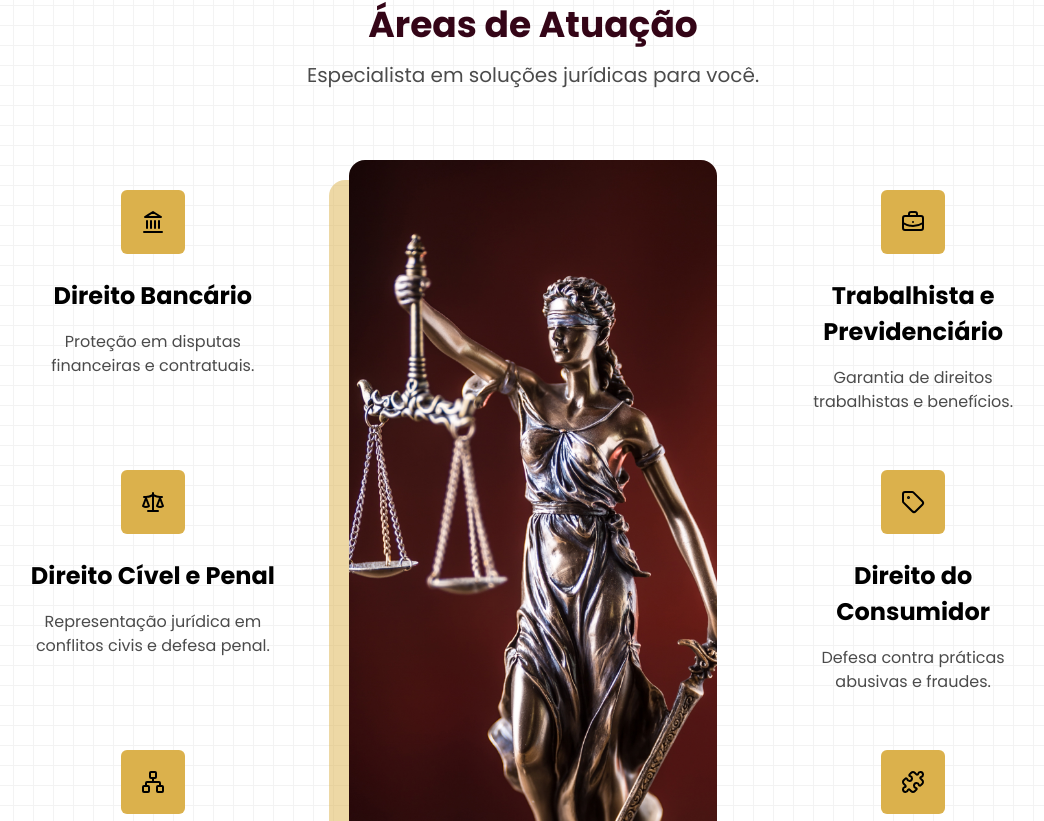
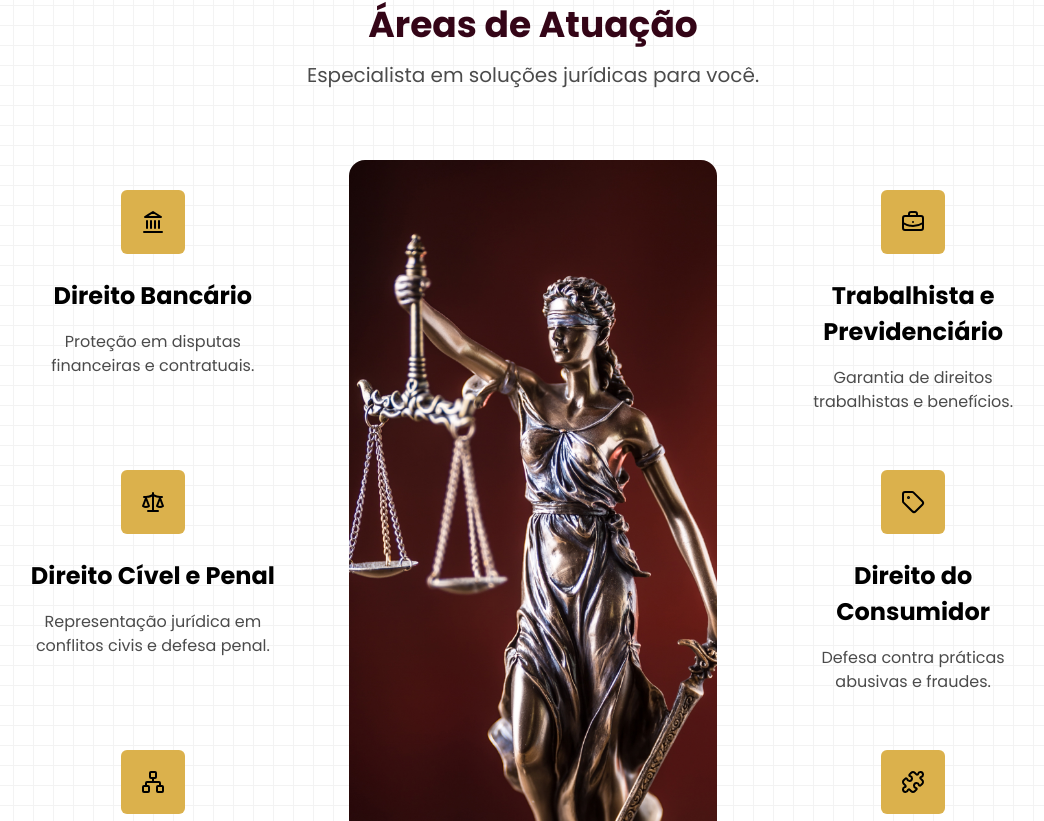
Before and after one commit to EdisonMatos/LP-Gabriele, a React (Vite) app: page / in a window 1280 px wide. Shown: the part 879-1700 px from the top of the page, without its empty margins (107-1151 px from the left). Built offline with nearby package versions, Linux system fonts and the light colour scheme; a web font is replaced by a local one; what tailwindcss-gradients would draw is missing.

Commit message:
feat: Remove sombra de imagem da features

```diff
--- a/src/components/sections/FeaturesResumed.jsx
+++ b/src/components/sections/FeaturesResumed.jsx
@@ -59,7 +59,7 @@ export default function FeaturesResumed({ modal }) {
 
             <MotionDivDownToUp className="hidden desktop1:flex justify-center w-[32%]">
               <div
-                className="hidden h-[900px] w-full desktop1:flex col2 rounded-2xl bg-top bg-cover shadow-custom-opacity shadow-primary/50"
+                className="hidden h-[900px] w-full desktop1:flex col2 rounded-2xl bg-top bg-cover shadow-custom-opacity shadow-primary/0"
                 style={{
                   backgroundImage: `url(${content.texts.features.imgFeatures})`,
                 }}
```
